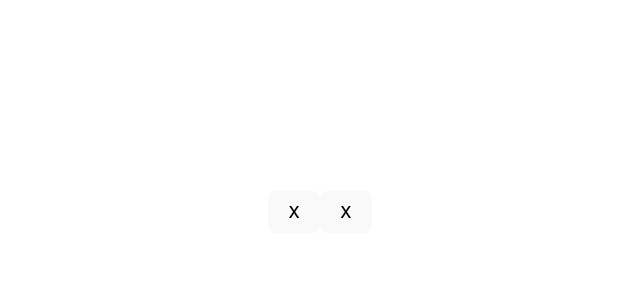
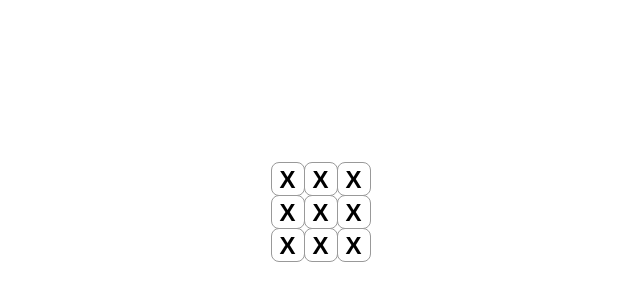
Before and after one commit to codredd/react-learn, a React (Vite) app in the folder tic-tac-toe/: page / in a window 1280 px wide. Shown: the part 188-488 px from the top of the page, without its empty margins (320-960 px from the left). Built offline with nearby package versions, Linux system fonts and the light colour scheme.

Commit message:
lip: multiple rows added

```diff
--- a/tic-tac-toe/src/App.css
+++ b/tic-tac-toe/src/App.css
@@ -41,6 +41,94 @@
   color: #888;
 }
 
-.square{
+* {
+  box-sizing: border-box;
+}
 
+body {
+  font-family: sans-serif;
+  margin: 20px;
+  padding: 0;
 }
+
+h1 {
+  margin-top: 0;
+  font-size: 22px;
+}
+
+h2 {
+  margin-top: 0;
+  font-size: 20px;
+}
+
+h3 {
+  margin-top: 0;
+  font-size: 18px;
+}
+
+h4 {
+  margin-top: 0;
+  font-size: 16px;
+}
+
+h5 {
+  margin-top: 0;
+  font-size: 14px;
+}
+
+h6 {
+  margin-top: 0;
+  font-size: 12px;
+}
+
+code {
+  font-size: 1.2em;
+}
+
+ul {
+  padding-inline-start: 20px;
+}
+
+* {
+  box-sizing: border-box;
+}
+
+body {
+  font-family: sans-serif;
+  margin: 20px;
+  padding: 0;
+}
+
+.square {
+  background: #fff;
+  border: 1px solid #999;
+  float: left;
+  font-size: 24px;
+  font-weight: bold;
+  line-height: 34px;
+  height: 34px;
+  margin-right: -1px;
+  margin-top: -1px;
+  padding: 0;
+  text-align: center;
+  width: 34px;
+  color:black;
+}
+
+.board-row:after {
+  clear: both;
+  content: '';
+  display: table;
+}
+
+.status {
+  margin-bottom: 10px;
+}
+.game {
+  display: flex;
+  flex-direction: row;
+}
+
+.game-info {
+  margin-left: 20px;
+}
--- a/tic-tac-toe/src/App.tsx
+++ b/tic-tac-toe/src/App.tsx
@@ -18,15 +18,31 @@
 import './App.css';
 
 export default function Square(){
-  /* return <button className="square">X</button><button className="square">X</button>;
+  /*
+
+  return <button className="square">X</button><button className="square">X</button>;
 
    This will cause an error saying elements must be wrapped in an enclosing tag.
    React components must return a single root element and not multiple adjacent elements.
+
    */
   return(
     <>
+    <div className='board-row'>
       <button className="square">X</button>
       <button className="square">X</button>
+      <button className="square">X</button>
+    </div>
+    <div className='board-row'>
+      <button className="square">X</button>
+      <button className="square">X</button>
+      <button className="square">X</button>
+    </div>
+    <div className='board-row'>
+      <button className="square">X</button>
+      <button className="square">X</button>
+      <button className="square">X</button>
+    </div>
     </>
   )
 }
```
